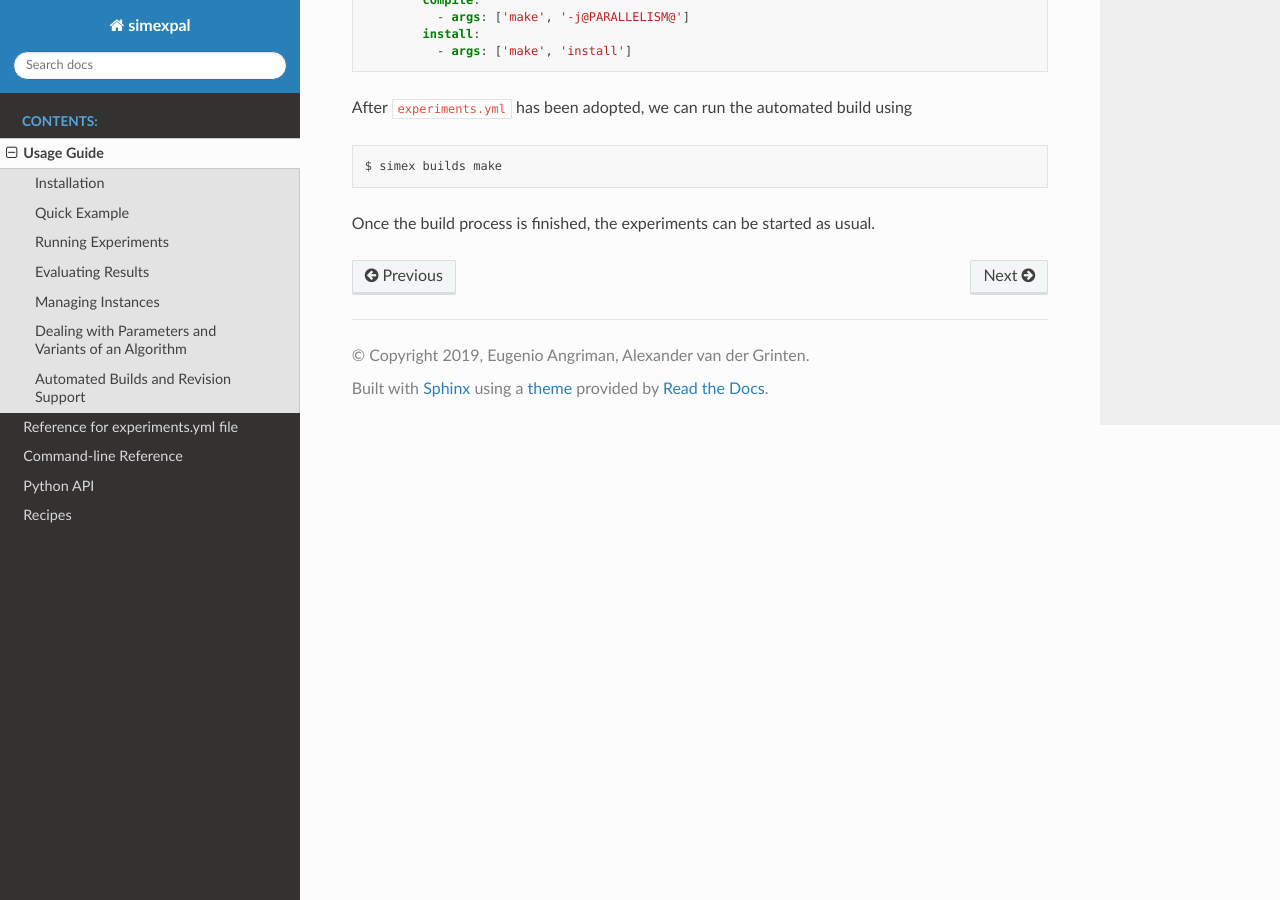
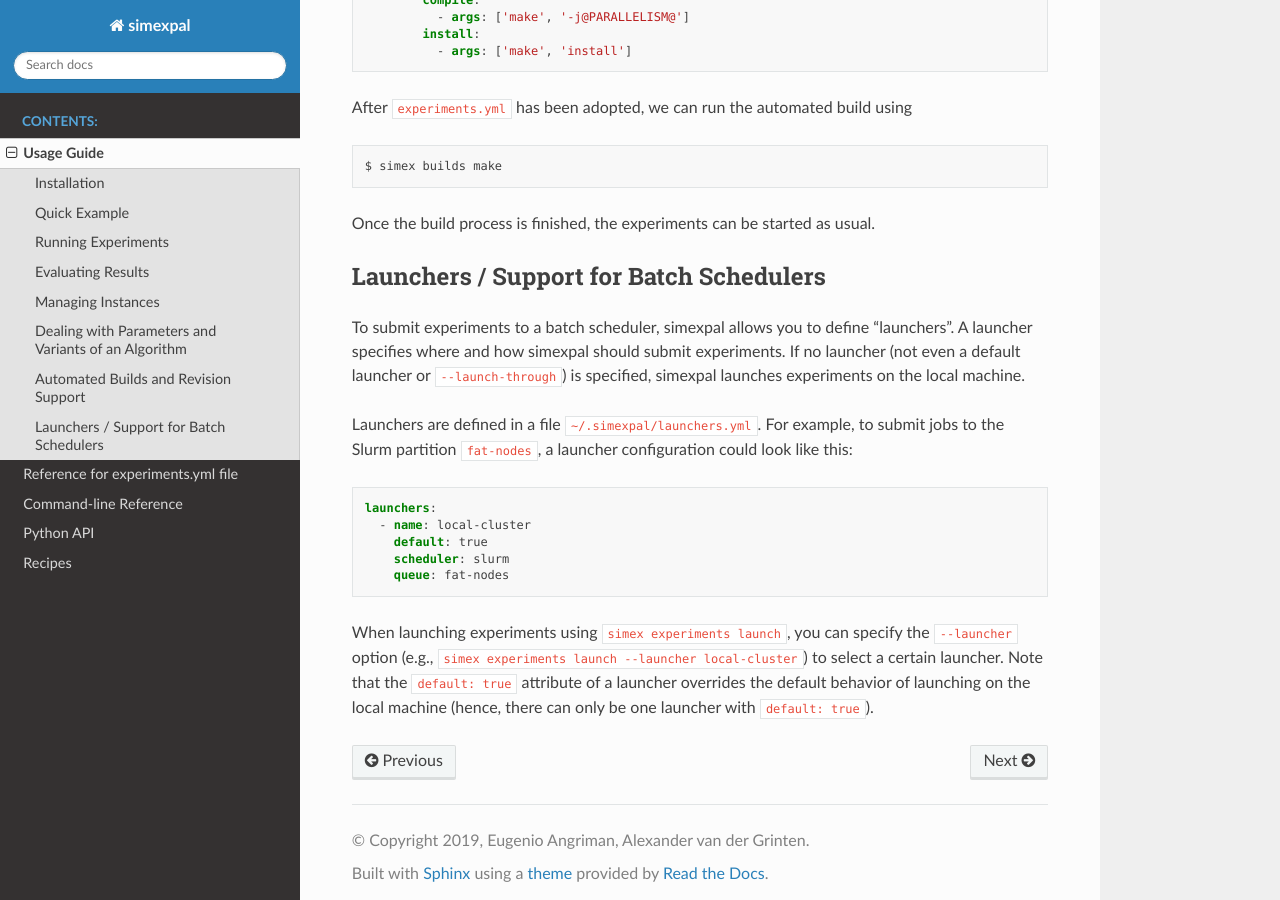
Before and after one commit to hu-macsy/simexpal, a Sphinx documentation site: the page built from docs/user_guide.rst, in a window 1280 px wide and 900 px high, scrolled down 5958 px. Built offline with Sphinx 7.4.7 and the Read the Docs theme 2.0.0, drawn with Linux system fonts in a browser that asks for light colours.

Commit message:
docs: Add info. about --launcher

```diff
--- a/docs/user_guide.rst
+++ b/docs/user_guide.rst
@@ -350,3 +350,29 @@
     Run Matrix
     ----------
     TODO
+
+Launchers / Support for Batch Schedulers
+----------------------------------------
+
+To submit experiments to a batch scheduler, simexpal allows you to define "launchers".
+A launcher specifies where and how simexpal should submit experiments. If no launcher
+(not even a default launcher or ``--launch-through``) is specified,
+simexpal launches experiments on the local machine.
+
+Launchers are defined in a file ``~/.simexpal/launchers.yml``. For example,
+to submit jobs to the Slurm partition ``fat-nodes``, a launcher configuration
+could look like this:
+
+.. code-block:: YAML
+
+    launchers:
+      - name: local-cluster
+        default: true
+        scheduler: slurm
+        queue: fat-nodes
+
+When launching experiments using ``simex experiments launch``, you can specify
+the ``--launcher`` option (e.g., ``simex experiments launch --launcher local-cluster``)
+to select a certain launcher. Note that the ``default: true`` attribute
+of a launcher overrides the default behavior of launching on the local machine
+(hence, there can only be one launcher with ``default: true``).
```
